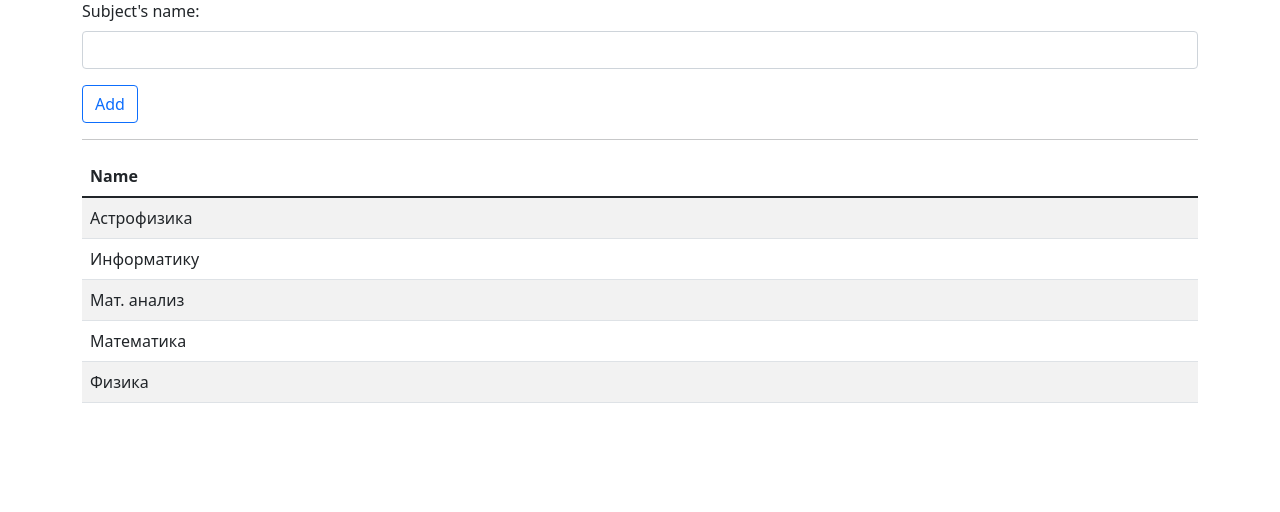
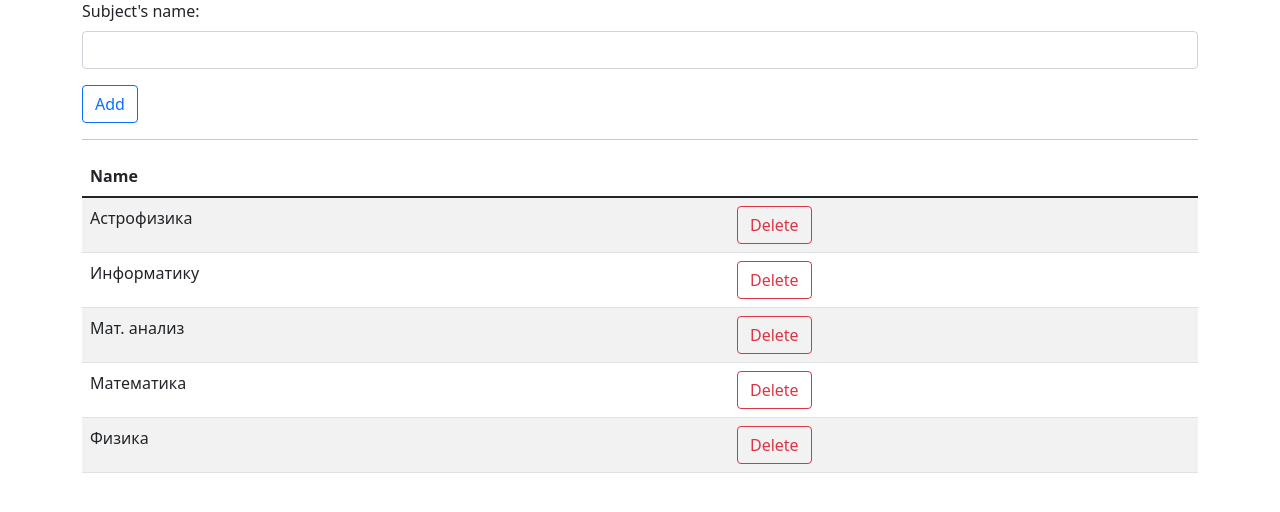
Before and after one commit to rik-code/flask_project_2, a Flask app: page /add-subject in a window 1280 px wide. Shown: the part 153-665 px from the top of the page. Run offline with Flask 2, Linux system fonts and the light colour scheme; data comes from the database, SQL or seed files in the repository.

Commit message:
Adding delete-subj

```diff
--- a/routes.py
+++ b/routes.py
@@ -77,3 +77,13 @@ def delete_student(id):
         return redirect(url_for('add_student'))
     except:
         return 'Что-то пошло не так'
+
+@app.route('/delete-subj/<int:id>')
+def delete_subject(id):
+    subject = Subjects.query.get_or_404(id)
+    try:
+        db.session.delete(subject)
+        db.session.commit()
+        return redirect(url_for('add_subject'))
+    except:
+        return 'Что-то пошло не так'
--- a/templates/add_subject.html
+++ b/templates/add_subject.html
@@ -26,6 +26,7 @@
                 {% for subj in items %}
                     <tr>
                         <td>{{ subj.name }}</td>
+                        <td><a href="/delete-subj/{{ subj.id }}" class="btn btn-outline-danger">Delete</a></td>
                     </tr>
                 {% endfor %}
             </tbody>
```
